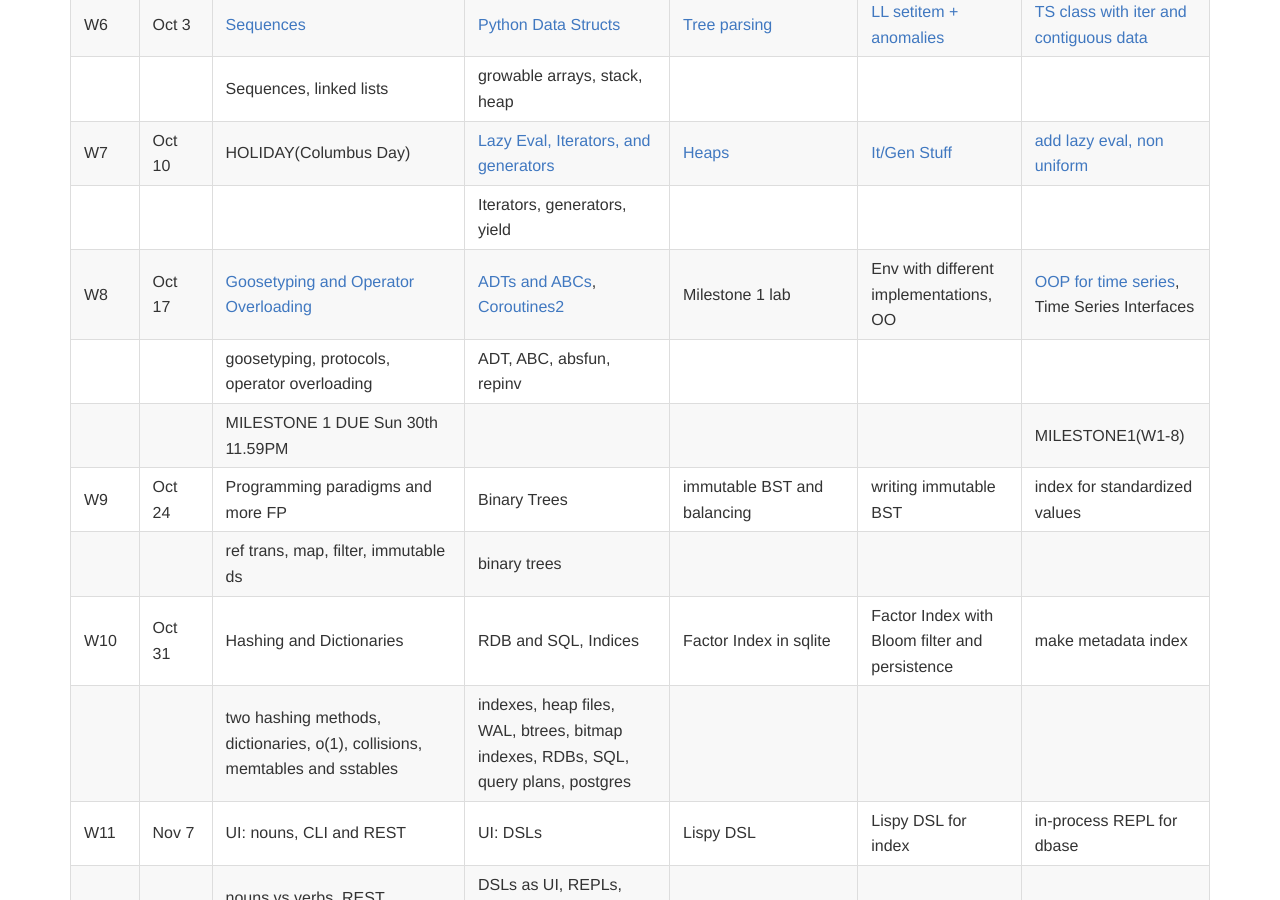
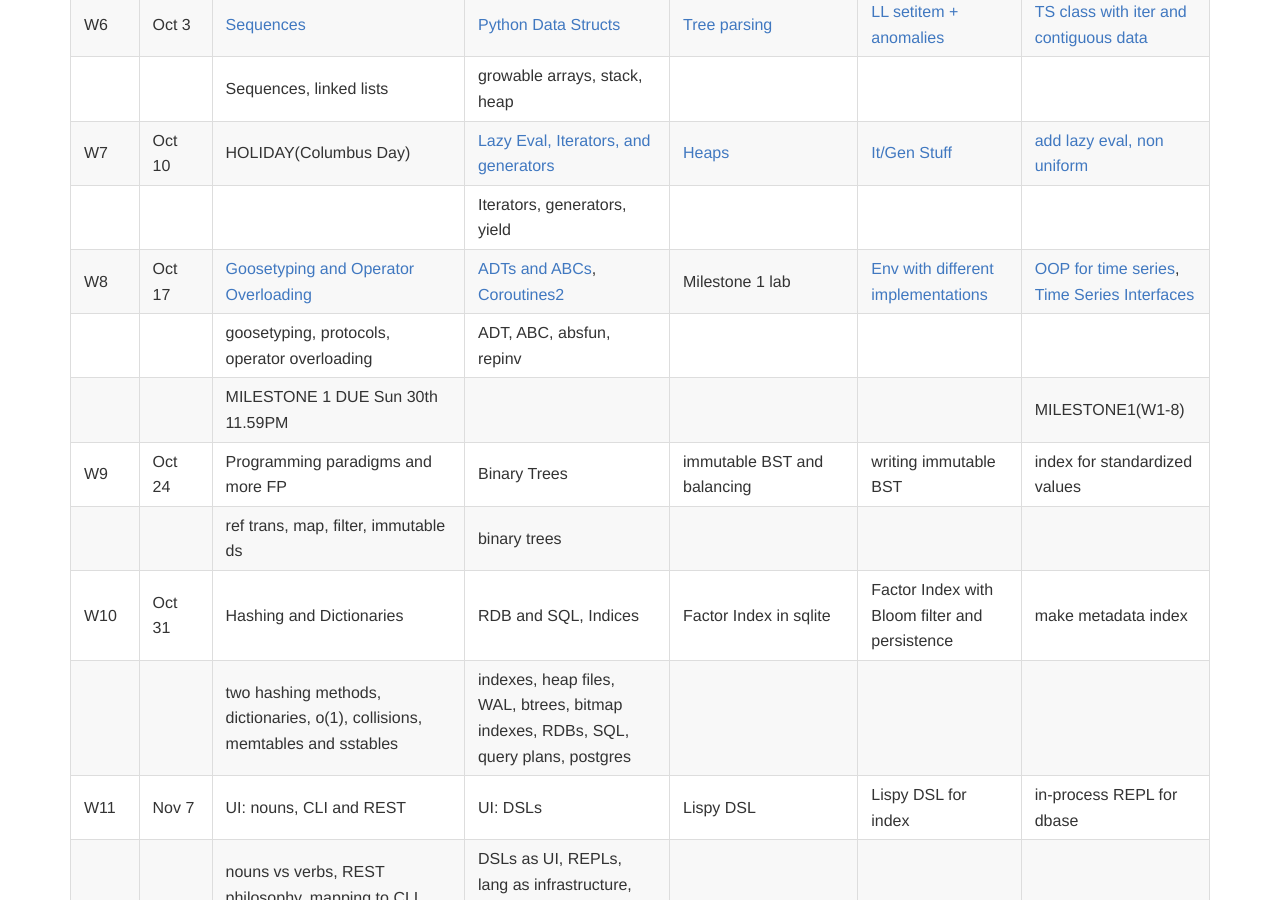
Before and after one commit to iacs-cs207/cs207-2016, a Jekyll site: the page built from schedule.md, in a window 1280 px wide and 900 px high, scrolled down 898 px. Built offline with Jekyll 4.4.1, drawn with Linux system fonts in a browser that asks for light colours; nearby versions of some CDN libraries; Markdown is read by kramdown in place of the engine named in the settings.

```diff
--- a/schedule.md
+++ b/schedule.md
@@ -18,7 +18,7 @@ layout: default
 |      |            | Sequences, linked lists | growable arrays,  stack, heap |                                          |                                          |                                          |
 | W7   | Oct 10     | HOLIDAY(Columbus Day)                    | [Lazy Eval, Iterators, and generators](https://github.com/iacs-cs207/cs207-2016/blob/master/lectures/gensandcoros.ipynb)                | [Heaps](https://github.com/iacs-cs207/cs207-2016/blob/master/labs/lab7.ipynb)                   | [It/Gen Stuff](https://github.com/iacs-cs207/cs207-2016/blob/master/homeworks/hw7.ipynb)                            | [add lazy eval, non uniform](https://iacs-cs207.github.io/cs207-2016/projects/project3.html)            |
 |      |            |                                          | Iterators, generators, yield                             |                                          |                                          |                                          |
-| W8   | Oct 17     | [Goosetyping and Operator Overloading](https://github.com/iacs-cs207/cs207-2016/blob/master/lectures/GooseOverloading.ipynb)             | [ADTs and ABCs](https://github.com/iacs-cs207/cs207-2016/blob/master/lectures/ADT.ipynb), [Coroutines2](https://github.com/iacs-cs207/cs207-2016/blob/master/lectures/gensandcoros2.ipynb)     | Milestone 1 lab                          | Env with different implementations, OO       | [OOP for time series](https://iacs-cs207.github.io/cs207-2016/projects/project4.html), Time Series Interfaces                      |
+| W8   | Oct 17     | [Goosetyping and Operator Overloading](https://github.com/iacs-cs207/cs207-2016/blob/master/lectures/GooseOverloading.ipynb)             | [ADTs and ABCs](https://github.com/iacs-cs207/cs207-2016/blob/master/lectures/ADT.ipynb), [Coroutines2](https://github.com/iacs-cs207/cs207-2016/blob/master/lectures/gensandcoros2.ipynb)     | Milestone 1 lab                          | [Env with different implementations](https://github.com/iacs-cs207/cs207-2016/blob/master/homeworks/hw8.ipynb)       | [OOP for time series](https://iacs-cs207.github.io/cs207-2016/projects/project4.html), [Time Series Interfaces](https://iacs-cs207.github.io/cs207-2016/projects/project5.html)                     |
 |      |            |  goosetyping, protocols, operator overloading                | ADT, ABC, absfun, repinv |                                          |                                          |                                          |
 |      |            | MILESTONE 1 DUE Sun 30th 11.59PM                         |                                          |                                          |                                          | MILESTONE1(W1-8)                         |
 | W9   | Oct 24     | Programming paradigms and more FP     | Binary Trees | immutable BST and balancing                            |  writing immutable BST | index for standardized values |
```
